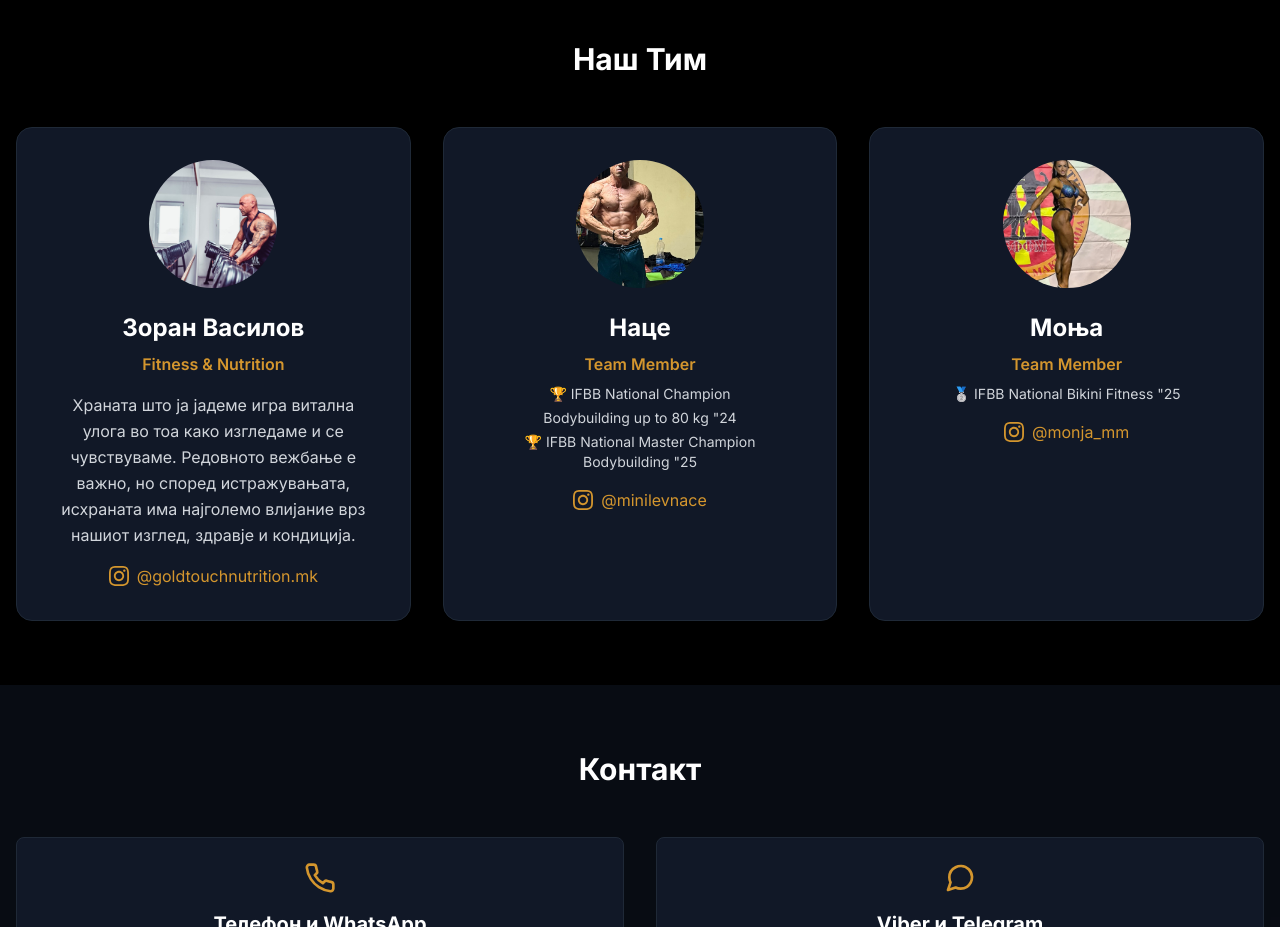
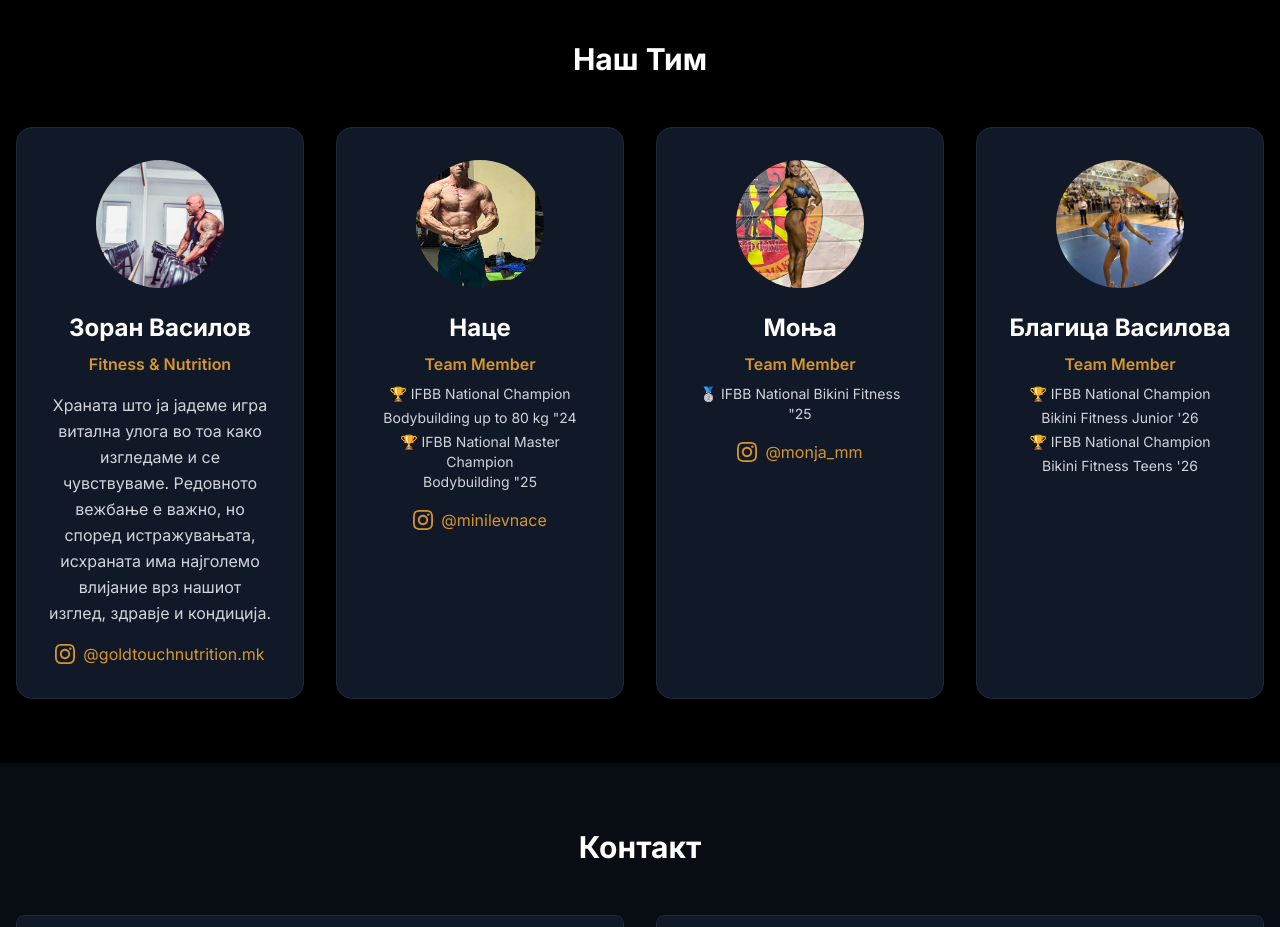
Before and after one commit to manevdusko/fitbody, a Next.js app: page /about in a window 1280 px wide. Shown: the part 2640-3567 px from the top of the page. Built offline with nearby package versions, Linux system fonts and the light colour scheme; no server answers.

Commit message:
new team member

```diff
--- a/pages/about.tsx
+++ b/pages/about.tsx
@@ -388,7 +388,7 @@ const AboutPage: React.FC = () => {
               </h2>
             </motion.div>
 
-            <div className="grid grid-cols-1 md:grid-cols-2 lg:grid-cols-3 gap-8 justify-items-center">
+            <div className="grid grid-cols-1 md:grid-cols-2 lg:grid-cols-4 gap-8 justify-items-center">
               {/* Зоран */}
               <motion.div
                 initial={{ opacity: 0, y: 20 }}
@@ -513,6 +513,35 @@ const AboutPage: React.FC = () => {
                   </div>
                 </div>
               </motion.div>
+
+              {/* Благица */}
+              <motion.div
+                initial={{ opacity: 0, y: 20 }}
+                whileInView={{ opacity: 1, y: 0 }}
+                viewport={{ once: true }}
+                transition={{ delay: 0.3 }}
+                className="bg-gray-900 rounded-2xl p-8 border border-gray-800 max-w-md w-full"
+              >
+                <div className="text-center">
+                  <div className="w-32 h-32 mx-auto mb-6 rounded-full overflow-hidden">
+                    <Image
+                      src={getImagePath('/assets/about/blagica.jpeg')}
+                      alt="Благица Василова"
+                      width={128}
+                      height={128}
+                      className="w-full h-full object-cover"
+                    />
+                  </div>
+                  <h3 className="text-2xl font-bold text-white mb-2">Благица Василова</h3>
+                  <p className="text-brandGold font-semibold mb-2">Team Member</p>
+                  <div className="text-sm text-gray-300 mb-4 text-center space-y-1">
+                    <p>🏆 IFBB National Champion</p>
+                    <p>Bikini Fitness Junior &apos;26</p>
+                    <p>🏆 IFBB National Champion</p>
+                    <p>Bikini Fitness Teens &apos;26</p>
+                  </div>
+                </div>
+              </motion.div>
             </div>
           </div>
         </section>
```
Also changed, not shown: public/assets/about/blagica.jpeg (added).
